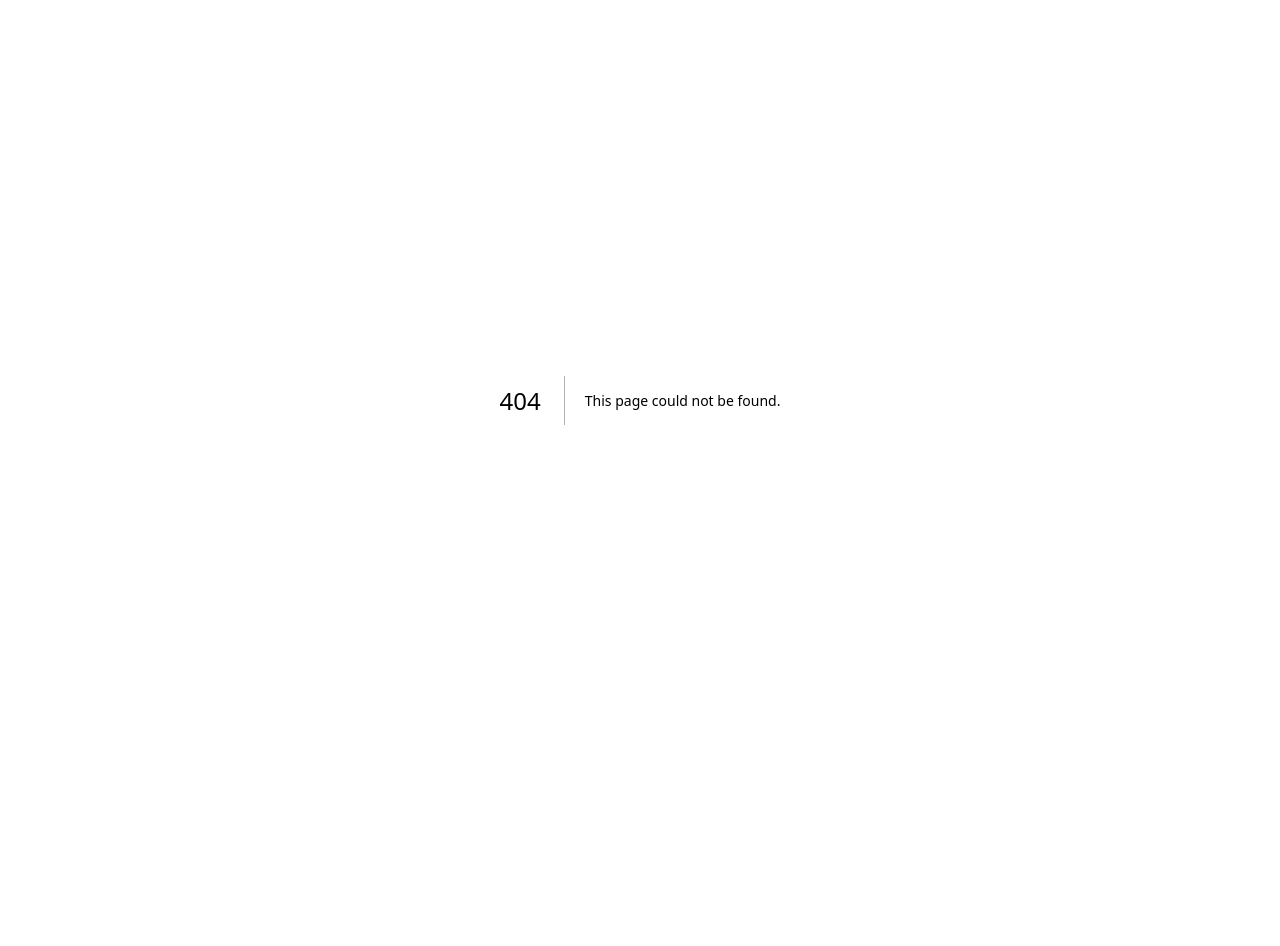
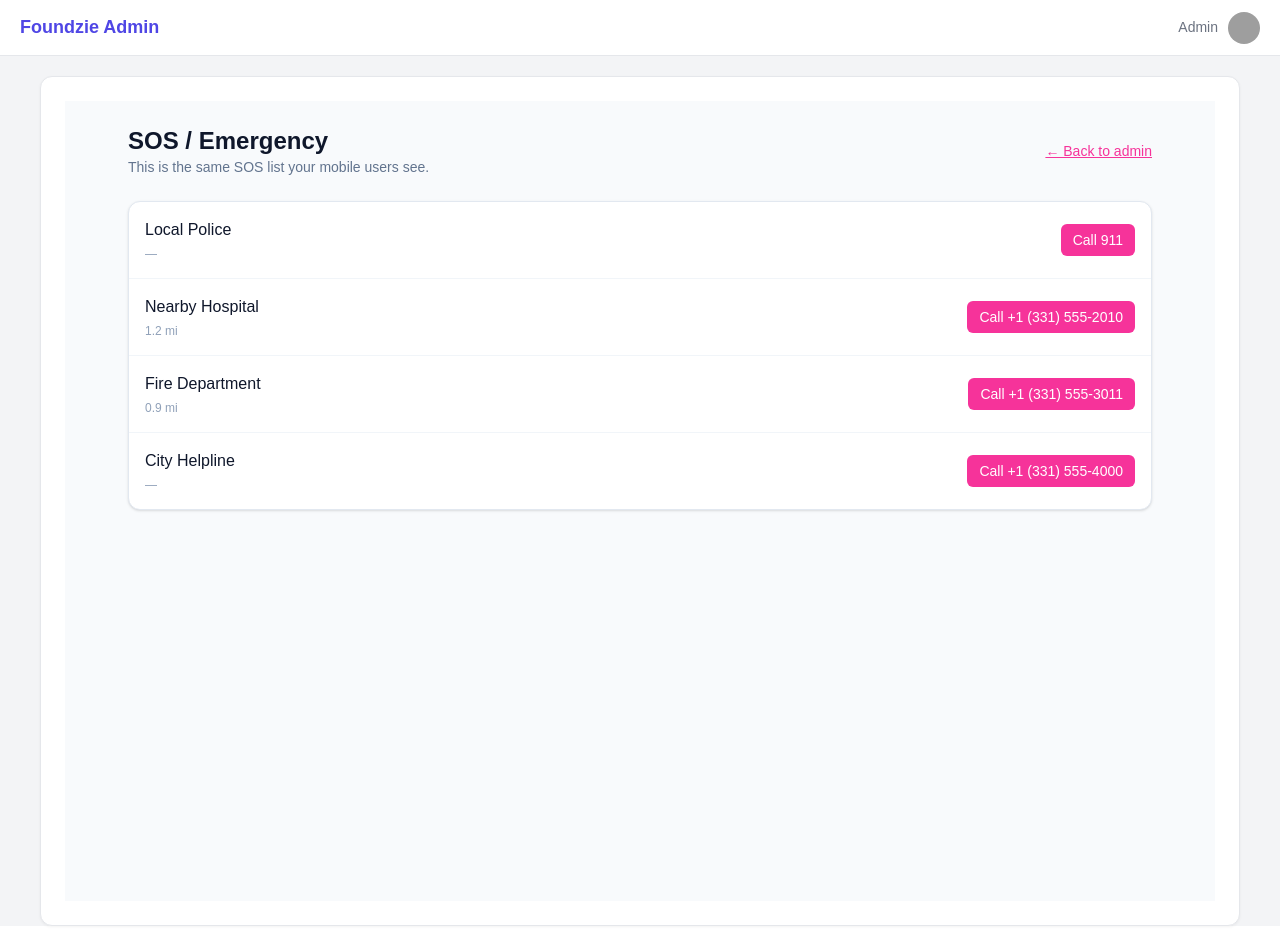
Before and after one commit to Foundzie/foundzie-v2, a Next.js app: page /admin/sos in a window 1280 px wide. Before the commit this address had no page. Before the commit the page ends 800 px from the top, so only its background shows below. Built offline with nearby package versions, Linux system fonts and the light colour scheme; grey boxes are pictures that could not be loaded.

Commit message:
Fix admin SOS types to match data

```diff
--- /dev/null
+++ b/src/app/admin/sos/page.tsx
@@ -0,0 +1,81 @@
+// src/app/admin/sos/page.tsx
+import Link from "next/link";
+import mockSos, { type SosContact } from "@/app/data/sos";
+
+// extend the shared type with the extra fields we know our data has
+type AdminSosContact = SosContact & {
+  tag?: string;
+  description?: string;
+  distance?: string;
+};
+
+export default function AdminSosPage() {
+  // tell TS that this array has those extra optional fields
+  const sosList = mockSos as AdminSosContact[];
+
+  return (
+    <main className="min-h-screen bg-slate-50 text-slate-900 p-6">
+      <div className="max-w-5xl mx-auto space-y-6">
+        <header className="flex items-center justify-between">
+          <div>
+            <h1 className="text-2xl font-bold">SOS / Emergency</h1>
+            <p className="text-slate-500 text-sm">
+              This is the same SOS list your mobile users see.
+            </p>
+          </div>
+          <Link
+            href="/admin/dashboard"
+            className="text-sm text-pink-500 underline"
+          >
+            ← Back to admin
+          </Link>
+        </header>
+
+        <section className="bg-white rounded-xl shadow-sm border border-slate-200">
+          <ul className="divide-y divide-slate-100">
+            {sosList.map((item) => (
+              <li
+                key={item.id}
+                className="flex items-center justify-between p-4 gap-4"
+              >
+                <div>
+                  <p className="font-medium flex items-center gap-2">
+                    {item.name}
+                    {item.tag ? (
+                      <span className="text-xs rounded-full bg-slate-100 px-2 py-0.5 uppercase tracking-wide">
+                        {item.tag}
+                      </span>
+                    ) : null}
+                  </p>
+
+                  {item.description ? (
+                    <p className="text-xs text-slate-400">{item.description}</p>
+                  ) : null}
+
+                  {item.distance ? (
+                    <p className="text-xs text-slate-400 mt-1">
+                      {item.distance}
+                    </p>
+                  ) : null}
+                </div>
+
+                <div className="text-right">
+                  {item.phone ? (
+                    <a
+                      href={`tel:${item.phone}`}
+                      className="inline-flex items-center justify-center rounded-md bg-pink-500 text-white text-sm px-3 py-1.5"
+                    >
+                      Call {item.phone}
+                    </a>
+                  ) : (
+                    <span className="text-xs text-slate-300">no phone</span>
+                  )}
+                </div>
+              </li>
+            ))}
+          </ul>
+        </section>
+      </div>
+    </main>
+  );
+}
```
